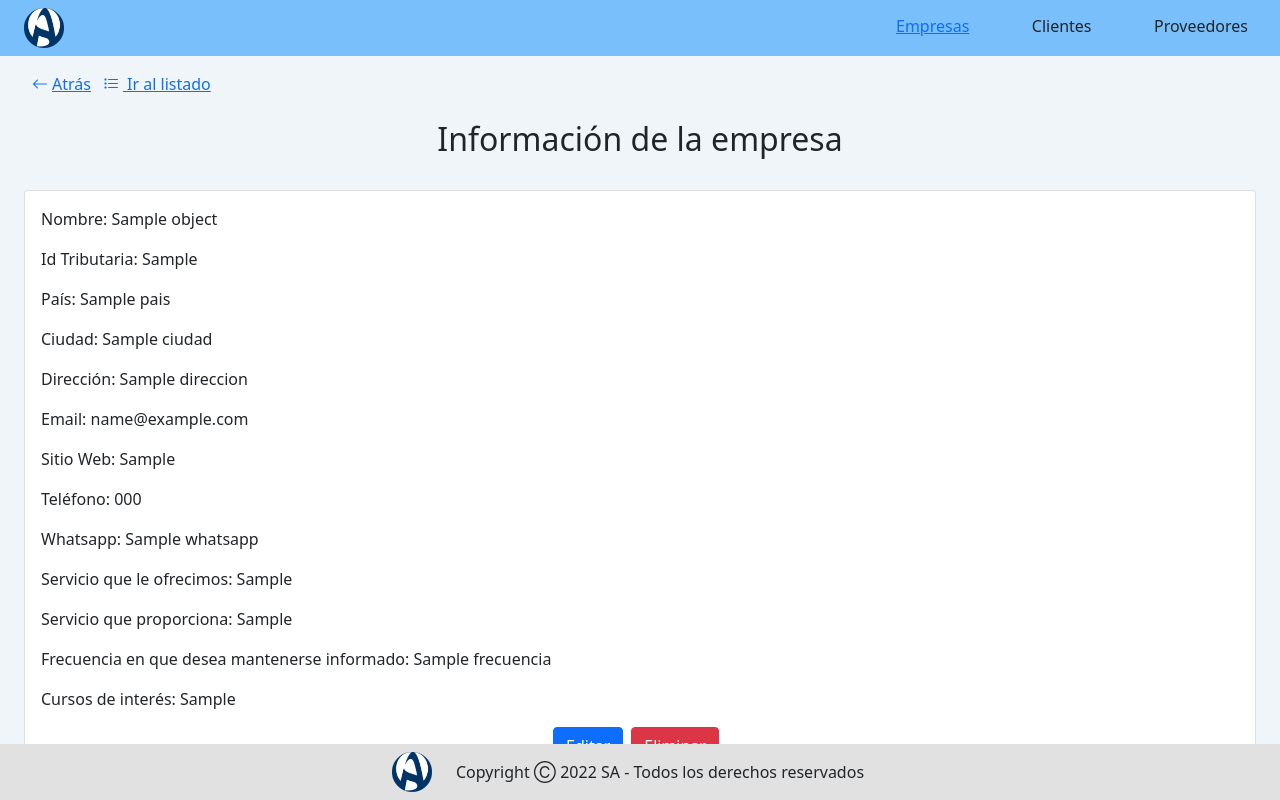
After one commit to diegosanchezp/lab1-ati2, a Django app: template lab_ati/templates/pages/business/detail.html in a window 1280 px wide. The commit adds this page. Run offline with Django 4.2, Linux system fonts and the light colour scheme; the template is opened without the code that fills it: most values are stand-ins (such as "Sample title", 1, 10 or a date in 2020); some libraries are stand-ins or nearby versions.

Commit message:
Desarrollo de funcionalidad de detalles

```diff
--- a/lab_ati/empresa/urls.py
+++ b/lab_ati/empresa/urls.py
@@ -6,6 +6,7 @@ app_name = "empresa"
 urlpatterns = [
     path("", views.BusinessListView.as_view(), name="business-list"),
     path("create", views.CreateBusinessView.as_view(), name="create-business"),
+    path("details/<slug:pk>", views.BusinessDetailsView.as_view(), name="business-details"),
     path("edit/<slug:pk>", views.EditBusinessView.as_view(), name="edit-business"),
     path("delete/<slug:pk>", views.DeleteBusinessView.as_view(), name="delete-business"),
     path("<slug:business_id>/employees/create", views.CreateEmployeeView.as_view(), name="create-employee"),
--- a/lab_ati/empresa/views.py
+++ b/lab_ati/empresa/views.py
@@ -123,6 +123,10 @@ class EditBusinessView(UpdateView):
         context["editing_social"] = True
         return context
 
+
+class BusinessDetailsView(DetailView):
+    template_name = "pages/business/detail.html"
+    model = Empresa
 
 class CreateEmployeeView(CreateView):
     template_name = "pages/employees/create.html"
--- /dev/null
+++ b/lab_ati/templates/pages/business/detail.html
@@ -0,0 +1,40 @@
+{% extends "../../base.html" %}
+{% load i18n %}
+
+{% block content %}
+<section>
+    {% include "../../common/navigation-bar.html" with back_link=request.META.HTTP_REFERER list_link="" %}
+    <h2 class="text-center pb-4">{% trans "Información de la empresa" %}</h2>
+    <section class="card">
+        <section class="card-body">
+            <p class="card-text"> {% trans 'Nombre' %}: {{ object.nombre }}</p>
+            <p class="card-text"> {% trans 'Id Tributaria' %}: {{ object.id_tributaria }}</p>
+            <p class="card-text"> {% trans 'País' %}: {{ object.pais }}</p>
+            <p class="card-text"> {% trans 'Ciudad' %}: {{ object.ciudad }}</p>
+            <p class="card-text"> {% trans 'Dirección' %}: {{ object.direccion }}</p>
+            <p class="card-text"> {% trans 'Email' %}: {{ object.email }}</p>
+            <p class="card-text"> {% trans 'Sitio Web' %}: {{ object.web_site }}</p>
+            <p class="card-text"> {% trans 'Teléfono' %}: {{ object.telefono }}</p>
+            <p class="card-text"> {% trans 'Whatsapp' %}: {{ object.whatsapp }}</p>
+            <p class="card-text"> {% trans 'Servicio que le ofrecimos' %}: {{ object.servicio_ofrecido }}</p>
+            <p class="card-text"> {% trans 'Servicio que proporciona' %}: {{ object.servicio_proporciona }}</p>
+            <p class="card-text"> {% trans 'Frecuencia en que desea mantenerse informado' %}: {{ object.frecuencia }}</p>
+            <p class="card-text"> {% trans 'Cursos de interés' %}: {{ object.curso_interes }}</p>
+
+            <section class="d-flex justify-content-center">
+                <a href="{% url 'empresa:edit-business' pk=object.id %}">
+                    <button class="btn btn-primary">
+                        {% trans 'Editar' %}
+                    </button>
+                </a>
+                <a href="{% url 'empresa:delete-business' pk=object.id %}" class="mx-2">
+                    <button class="btn btn-danger">
+                        {% trans 'Eliminar' %}
+                    </button>
+                </a>
+            </section>
+
+        </section>
+    </section>
+</section>
+{% endblock %}
--- a/lab_ati/templates/pages/business/list.html
+++ b/lab_ati/templates/pages/business/list.html
@@ -47,7 +47,7 @@
                                     {{ business.id_tributaria }}
                                 </td>
                                 <td class="d-flex">
-                                    <a href="#">
+                                    <a href="{% url 'empresa:business-details' pk=business.id %}">
                                         <button type="button" class="me-2 btn btn-info">
                                             <i class="bi bi-search"></i>
                                         </button>
```
